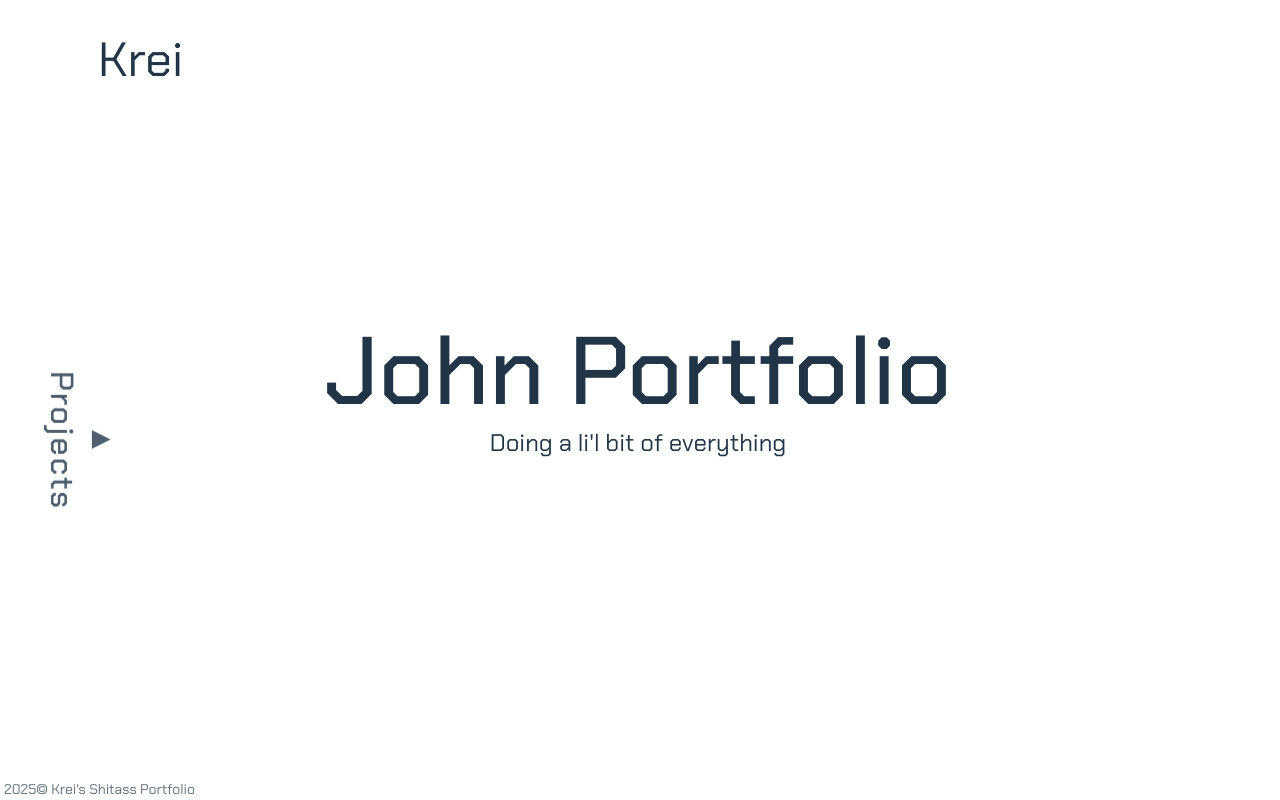
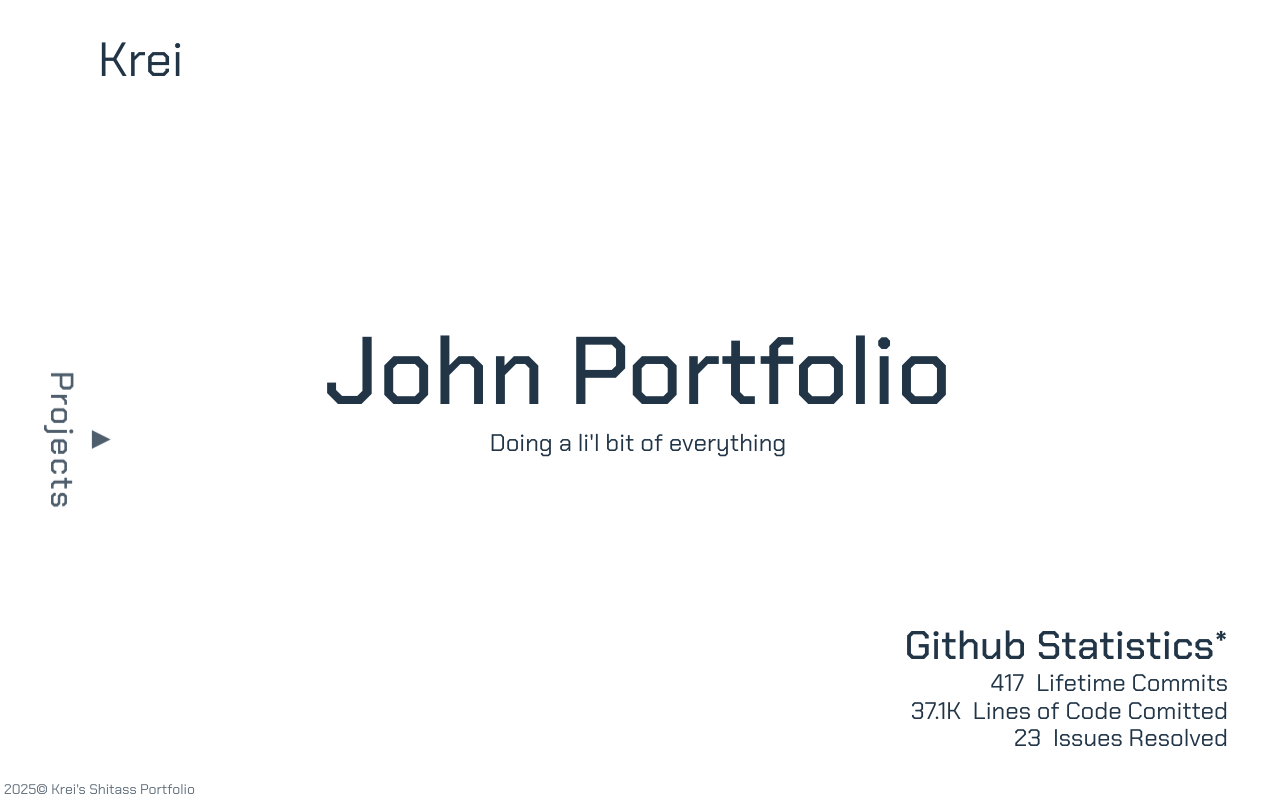
Before and after one commit to rekales/portfolio-site, a React (Vite) app: page / in a window 1280 px wide. Built offline with nearby package versions, Linux system fonts and the light colour scheme.

Commit message:
add statistics add redirect add notif

```diff
--- a/src/App.jsx
+++ b/src/App.jsx
@@ -3,8 +3,8 @@
 // Todo: Use SVG graphics for logos
 
 import { useState, useEffect } from "react";
-import { BrowserRouter as Router, Routes, Route, useNavigate, useLocation } from "react-router-dom";
-import { motion, AnimatePresence } from "framer-motion";
+import { BrowserRouter as Router, Routes, Route, useLocation, Navigate } from "react-router-dom";
+import { AnimatePresence } from "framer-motion";
 import "./App.css"
 
 import Header from "./Header.jsx"
@@ -39,6 +39,7 @@ function AnimatedRoutes() {
       <Routes location={location} key={topLevelKey}>
         <Route path="/" element={<Home/>}/>
         <Route path="/projects/*" element={<Projects skipAnimation={isFirstLoad}/>}/>
+        <Route path="/portfolio" element={<Navigate to="/" replace />} />
       </Routes>
     </AnimatePresence>
   )
--- a/src/Header.css
+++ b/src/Header.css
@@ -59,3 +59,20 @@
 .header-link-container:hover > svg {
     color: #ffffff;
 }
+
+.toast-notif {
+    position: fixed;
+    top: 120px;
+    right: 40px;
+    z-index: 10;
+    border: 1px solid #ffffffaa;
+    border-radius: 10px;
+    box-shadow: 2px 4px 8px rgba(0, 0, 0, 0.4);
+    background-color: #414141;
+}
+
+.toast-notif > p {
+    margin: 0.75em;
+    font-size: 16px;
+    font-weight: 500;
+}
--- a/src/Header.jsx
+++ b/src/Header.jsx
@@ -1,8 +1,19 @@
+import { useState } from "react";
 import { useNavigate } from "react-router-dom";
+import { motion, AnimatePresence } from "framer-motion";
+
 import "./Header.css"
 
 function Header() {
   const navigate = useNavigate();
+
+  const [showToast, setShowToast] = useState(false);
+
+  const handleCopy = () => {
+    navigator.clipboard.writeText("rekales");
+    setShowToast(true);
+    setTimeout(() => setShowToast(false), 2000);
+  };
 
   return(
     <div className="header">
@@ -25,7 +36,7 @@ function Header() {
           <h4 className="header-link-text">Github</h4>
         </a>
 
-        <a className="header-link-container">
+        <button className="header-link-container" onClick={handleCopy}>
           <svg width="48" height="48" viewBox="0 0 192 192" xmlns="http://www.w3.org/2000/svg" fill="none">
             <path stroke="currentColor" strokeLinecap="round" strokeLinejoin="round" strokeWidth="12"
             d="m68 138-8 16c-10.19-4.246-20.742-8.492-31.96-15.8-3.912-2.549-6.284-6.88-6.378-11.548-.488-23.964 5.134-48.056
@@ -36,7 +47,7 @@ function Header() {
             <ellipse cx="121" cy="101" fill="currentColor" rx="13" ry="15"/>
           </svg>
           <h4 className="header-link-text">Discord</h4>
-        </a>
+        </button>
 
         <a className="header-link-container" href="https://ko-fi.com/krei_">
           <svg width="48" height="48" viewBox="0 0 50.8 50.8" xmlns="http://www.w3.org/2000/svg">
@@ -50,6 +61,19 @@ function Header() {
           <h4 className="header-link-text">Ko-fi</h4>
         </a>
       </div>
+
+
+      <AnimatePresence>
+        {showToast && <motion.div className="toast-notif"
+        initial={{ opacity: 0, x: "100%" }}
+        animate={{ opacity: 1, x: 0 }}
+        exit={{ opacity: 0, x: 0, transition: { duration: 0.4 }}}
+        transition={{ duration: 0.2 }}
+        >
+          <p>Copied username: "rekales" to clipboard</p>
+        </motion.div>}
+      </AnimatePresence>
+
     </div>
   );
 }
--- a/src/Home.css
+++ b/src/Home.css
@@ -48,6 +48,49 @@
     line-height: 1.2;
 }
 
+.github-statistic-container {
+    position: absolute;
+    right: 48px;
+    bottom: 48px;
+    text-align: right;
+
+    width: 360px;
+}
+
+.github-statistic-container > h2 {
+    font-size: 40px;
+    font-weight: 500;
+    line-height: 1.2;
+    margin: 0px;
+}
+
+.github-statistic-container > p {
+    font-size: 24px;
+    font-weight: 400;
+    margin: 0px;
+    line-height: 1.15;
+    text-overflow: start hidden;
+}
+
+.github-statistic-tooltip {
+    position: absolute;
+    bottom: 100%;
+    right: 0%;
+
+    font-size: 12px;
+    font-weight: 400;
+    margin: 0px;
+    line-height: 1.15;
+    text-align: center;
+
+    opacity: 0;
+    transition: all 0.2s ease-in-out;
+}
+
+.github-statistic-container > h2:hover .github-statistic-tooltip {
+    opacity: 1;
+}
+
 
 .jumper1 {
     animation: jump1 5s 2;
--- a/src/Home.jsx
+++ b/src/Home.jsx
@@ -9,10 +9,29 @@ function Home() {
 
   const [showName, setShowName] = useState(true);
 
+  const formatter = new Intl.NumberFormat("en", {
+      notation: "compact",
+      maximumFractionDigits: 2
+  });
+
+  function daysUntil(lastDate) {
+    const last = new Date(lastDate);
+    const target = new Date();
+    const diffMs = target - last;
+    return Math.ceil(diffMs / (1000 * 60 * 60 * 24));
+  }
+
+  const newCommitsEstimate = Math.trunc(daysUntil("2025-8-30")*0.7);
+  const commitEstimate = 421 + newCommitsEstimate;
+  const linesEstimate = 37289 + newCommitsEstimate * 48;
+
   const initial = {
     borderRightWidth: "4px",
+    borderLeftWidth: "4px",
     borderRightStyle: "solid",
     borderRightColor:
+    "rgba(255,255,255,0)",
+    borderLeftColor:
     "rgba(255,255,255,0)",
     maxWidth: 0,
   }
@@ -35,6 +54,16 @@ function Home() {
     "rgba(255,255,255,0)"
     ],
     maxWidth: ["0px", "0px", "300px", "300px"],
+  }
+
+    const animateStatistics = {
+    borderLeftColor: [
+    "rgba(255,255,255,0)",
+    "rgba(255,255,255,1)",
+    "rgba(255,255,255,1)",
+    "rgba(255,255,255,0)"
+    ],
+    maxWidth: ["0px", "0px", "360px", "360px"],
   }
 
   const exit = {
@@ -96,11 +125,25 @@ function Home() {
         </motion.button>}
       </AnimatePresence>
 
-      <AnimatePresence>
 
-      </AnimatePresence>
-
-
+      {<motion.div className="github-statistic-container"
+      initial={initial}
+      animate={animateName}
+      transition={transition}
+      exit={{opacity: 0, y: "100%", transition: {duration: 0.15, ease: "linear"}}}
+      key={"statistics"}
+      style={{overflow: "hidden", whiteSpace: "nowrap"}}
+      >
+        <h2>
+          Github Statistics*
+          <span className="github-statistic-tooltip">
+            *private repository stats included
+          </span>
+        </h2>
+        <p>{commitEstimate}&nbsp; Lifetime Commits</p>
+        <p>{formatter.format(linesEstimate)}&nbsp; Lines of Code Comitted</p>
+        <p>{23}&nbsp; Issues Resolved</p>
+      </motion.div>}
     </div>
   );
 }
```
